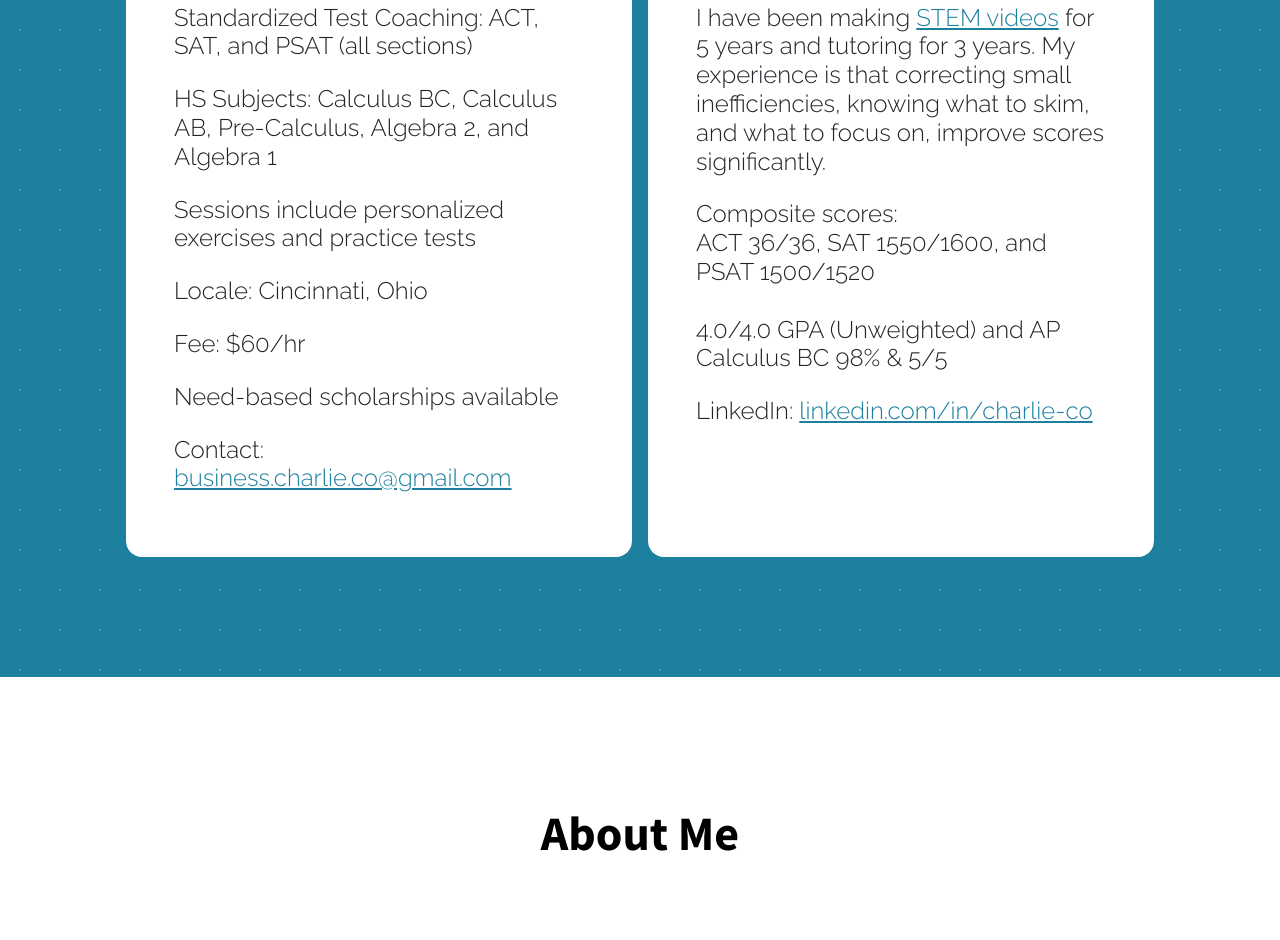
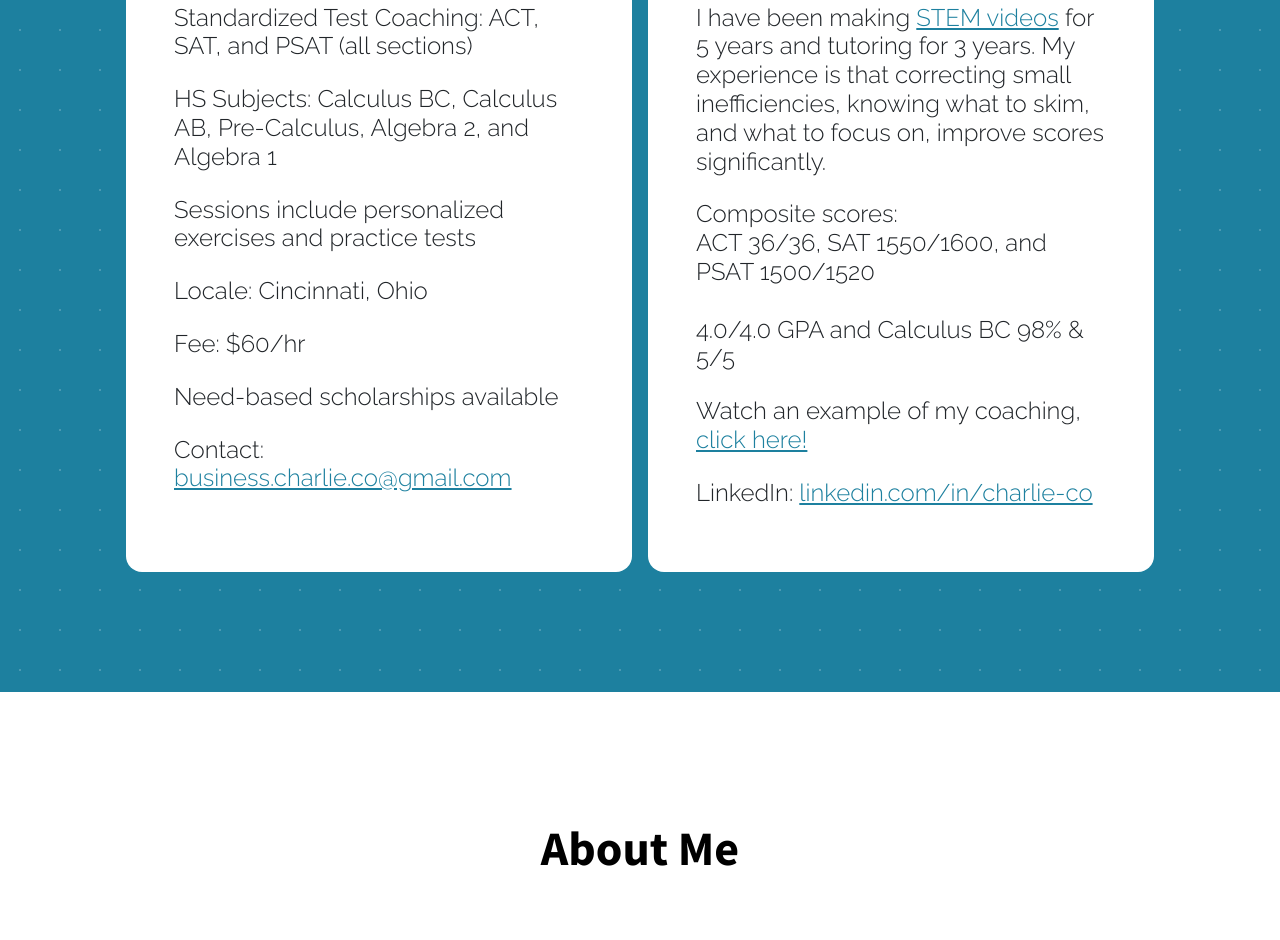
Before and after one commit to charlie-works/charlie-works.github.io, a website: page index.html in a window 1280 px wide. Shown: the part 1230-2170 px from the top of the page. Drawn offline with nearby package versions, Linux system fonts and the light colour scheme; some packages are replaced by stand-ins of ours.

Commit message:
Update index.html

```diff
--- a/index.html
+++ b/index.html
@@ -94,7 +94,10 @@
 
                             <h4 class="card-text">I have been making <a href="#portfolio">
                                     STEM videos</a> for 5 years and tutoring for 3 years. My experience is that correcting small inefficiencies, knowing what to skim, and what to focus on, improve scores significantly.</h4>
-                            <h4 class="card-text">Composite scores: <br> ACT 36/36, SAT 1550/1600, and PSAT 1500/1520 <br><br> 4.0/4.0 GPA (Unweighted) and AP Calculus BC 98% & 5/5
+                            <h4 class="card-text">Composite scores: <br> ACT 36/36, SAT 1550/1600, and PSAT 1500/1520 <br><br> 4.0/4.0 GPA and Calculus BC 98% & 5/5
+                            </h4>
+
+                            <h4 class="card-text">Watch an example of my coaching, <a href="https://www.youtube.com/watch?v=y8q2PoyhuFM">click here!</a>
                             </h4>
 
                             <h4 class="card-text">LinkedIn: <a href="https://www.linkedin.com/in/charlie-co/">linkedin.com/in/charlie-co</a>
```
